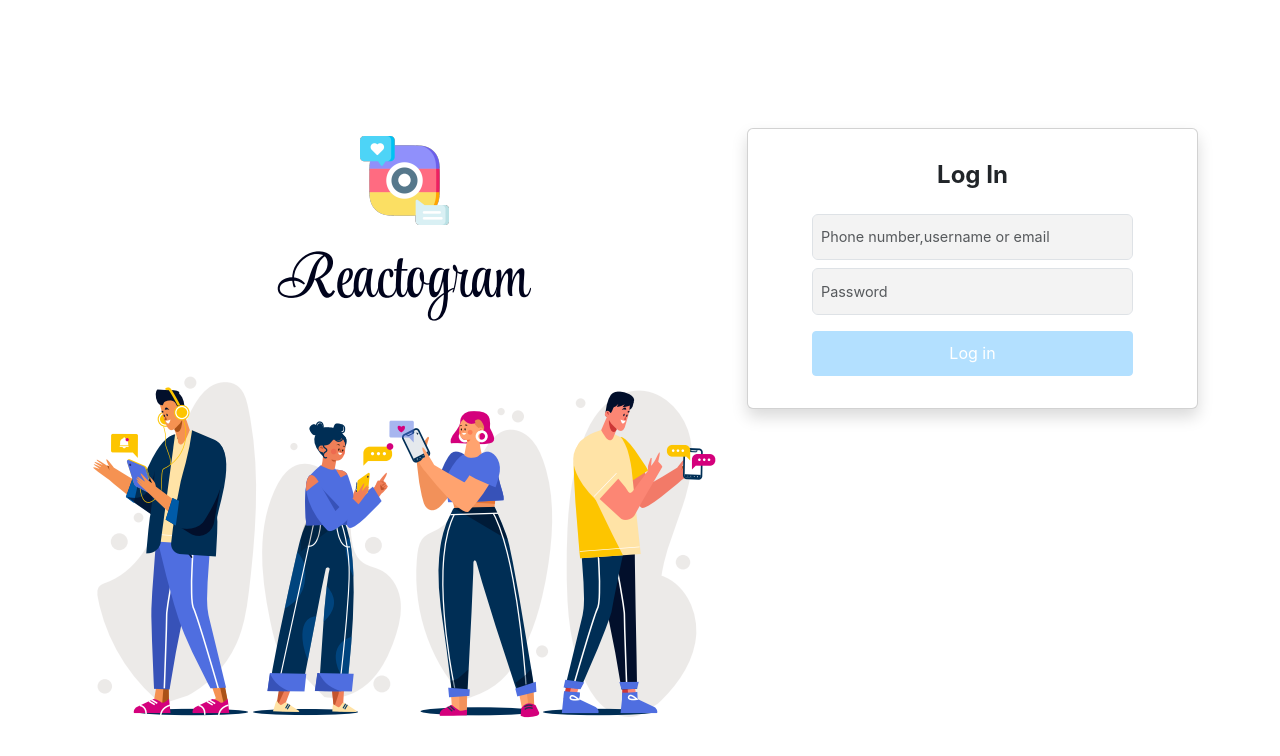
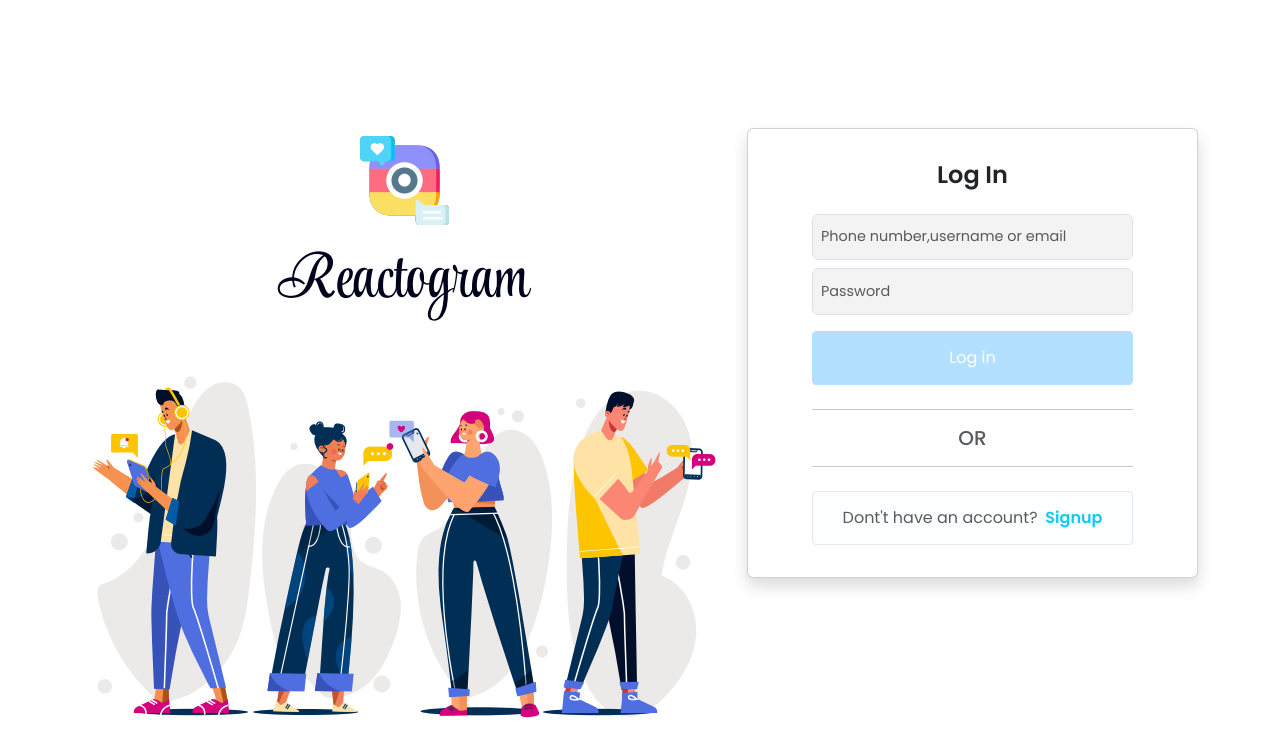
Before and after one commit to dubeyawnish/Reactogram, a React (Create React App) app in the folder reactogram-fe/: page / in a window 1280 px wide. Shown: the top 756 px of the page. Built offline with nearby package versions, Linux system fonts and the light colour scheme.

Commit message:
Designed login page

```diff
--- a/reactogram-fe/public/index.html
+++ b/reactogram-fe/public/index.html
@@ -13,6 +13,8 @@
     <link href="https://cdn.jsdelivr.net/npm/bootstrap@5.3.0-alpha3/dist/css/bootstrap.min.css" rel="stylesheet" integrity="sha384-KK94CHFLLe+nY2dmCWGMq91rCGa5gtU4mk92HdvYe+M/SXH301p5ILy+dN9+nJOZ" crossorigin="anonymous">
 
     <script src="https://cdn.jsdelivr.net/npm/bootstrap@5.3.0-alpha3/dist/js/bootstrap.bundle.min.js" integrity="sha384-ENjdO4Dr2bkBIFxQpeoTz1HIcje39Wm4jDKdf19U8gI4ddQ3GYNS7NTKfAdVQSZe" crossorigin="anonymous"></script>
+
+    <link href="https://fonts.googleapis.com/css2?family=Poppins:ital,wght@0,100;0,200;0,300;0,400;0,500;0,600;1,100;1,200;1,300;1,400;1,500;1,600&display=swap" rel="stylesheet">
     <!-- <link rel="apple-touch-icon" href="%PUBLIC_URL%/logo192.png" /> -->
     <!--
       manifest.json provides metadata used when your web app is installed on a
--- a/reactogram-fe/src/Pages/Login/Login.css
+++ b/reactogram-fe/src/Pages/Login/Login.css
@@ -1,4 +1,5 @@
 .login-container{
+    font-family: 'Poppins', sans-serif;
     margin-top:8rem;
 }
 
@@ -19,5 +20,13 @@
     border: 1px solid #b3e0ff;
     background-color: #b3e0ff;
     color: #fff;
+    padding: 14px;
 
 }
+.custom-btn-white{
+    border: 1px solid #e5e7e9;
+    background-color: #fdfeff;
+    color: #000;
+    padding: 14px;
+
+}
--- a/reactogram-fe/src/Pages/Login/Login.js
+++ b/reactogram-fe/src/Pages/Login/Login.js
@@ -18,8 +18,17 @@ const Login = () => {
                                              <input  type="email" className="p-2 mb-2 mt-4 form-control input-bg" placeholder='Phone number,username or email'   />
                                              <input type="password" className="p-2 my-2 form-control input-bg" placeholder='Password'/>
                                              <div className="mt-3 d-grid">
-                                                <button type="submit" className="custom-btn custom-btn-blue">Log in</button>
+                                                <button  className="custom-btn custom-btn-blue">Log in</button>
                                              </div>
+                                             <div className='my-4'>
+                                             <hr />
+                                             <h5 className='text-center text-muted'>OR</h5>
+                                             <hr />
+                                             </div>
+                                             <div className="mt-3 d-grid">
+                                                <button  className="custom-btn custom-btn-white"><span className='text-muted fs-6'>Dont't have an account?</span><span className='ms-1 text-info fw-bold'> Signup</span></button>
+                                             </div>
+
 
 
                                    </form>
```
